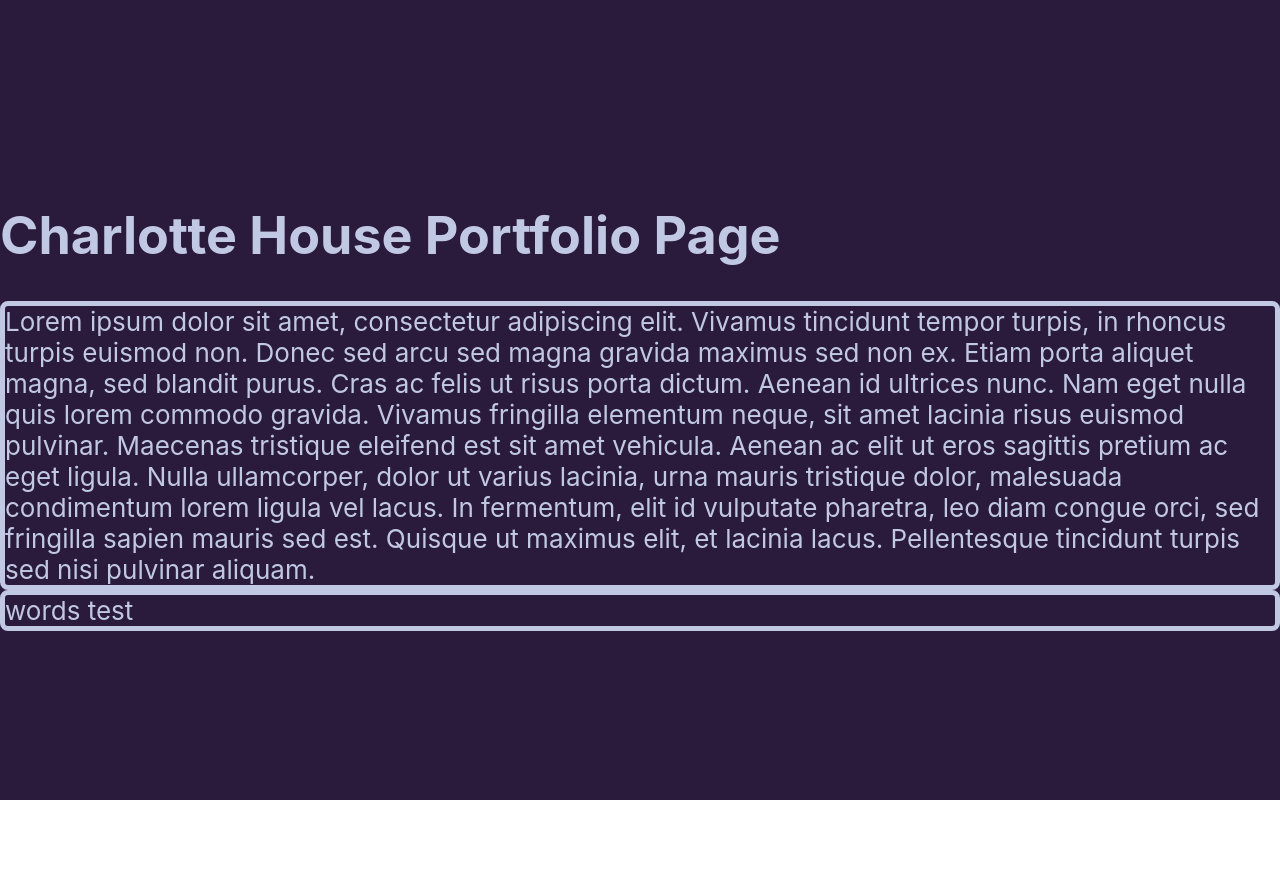
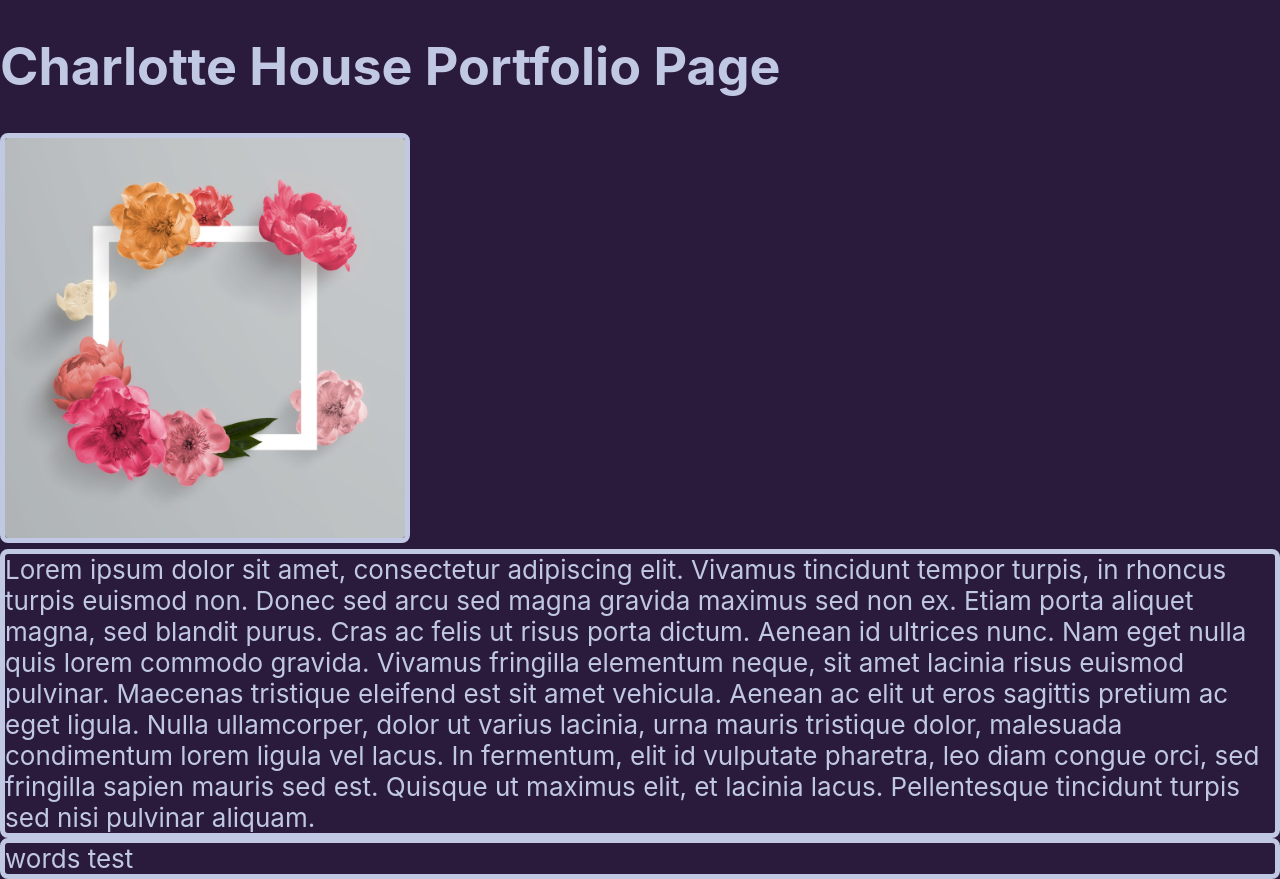
Before and after one commit to lottieh/MyWebpage, a React (Create React App) app: page / in a window 1280 px wide. Before the commit the page ends 800 px from the top, so only its background shows below. Built offline with nearby package versions, Linux system fonts and the light colour scheme.

Commit message:
My face imported

```diff
--- a/src/App.js
+++ b/src/App.js
@@ -2,20 +2,29 @@ import React from 'react';
 import './App.css';
 import PageHeader from './Homepage/pageHeader';
 import AboutMe from './Homepage/AboutMe';
+import Myface from './Homepage/Myface';
 
-class App extends React.Component{
-  render(){
+class App extends React.Component {
+  render() {
     return (
+      <div className="container">
       <div className="App">
         <header>
-   <PageHeader/>
+          <PageHeader />
+
+
+          <div className="row">
+            <Myface />
             <AboutMe />
+          </div>
+
 
           <div className="boxed">
             words test
    </div>
         </header>
       </div>
+      </div>
     );
   };
 }
```
Lines whose indentation alone changed are shown as unchanged.
